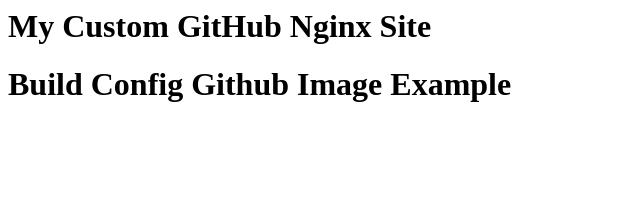
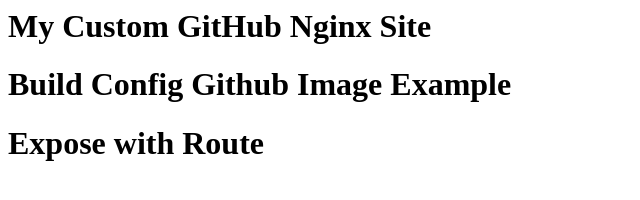
Before and after one commit to azdn949/oc-test, a plain HTML site: page index.html in a window 1280 px wide. Shown: the whole page, without its empty margins (0-640 px from the left). Drawn offline with Linux system fonts and the light colour scheme.

Commit message:
Update index.html

```diff
--- a/index.html
+++ b/index.html
@@ -1,2 +1,3 @@
 <h1>My Custom GitHub Nginx Site</h1>
 <h1>Build Config Github Image Example</h1>
+<h1>Expose with Route</h1>
```
